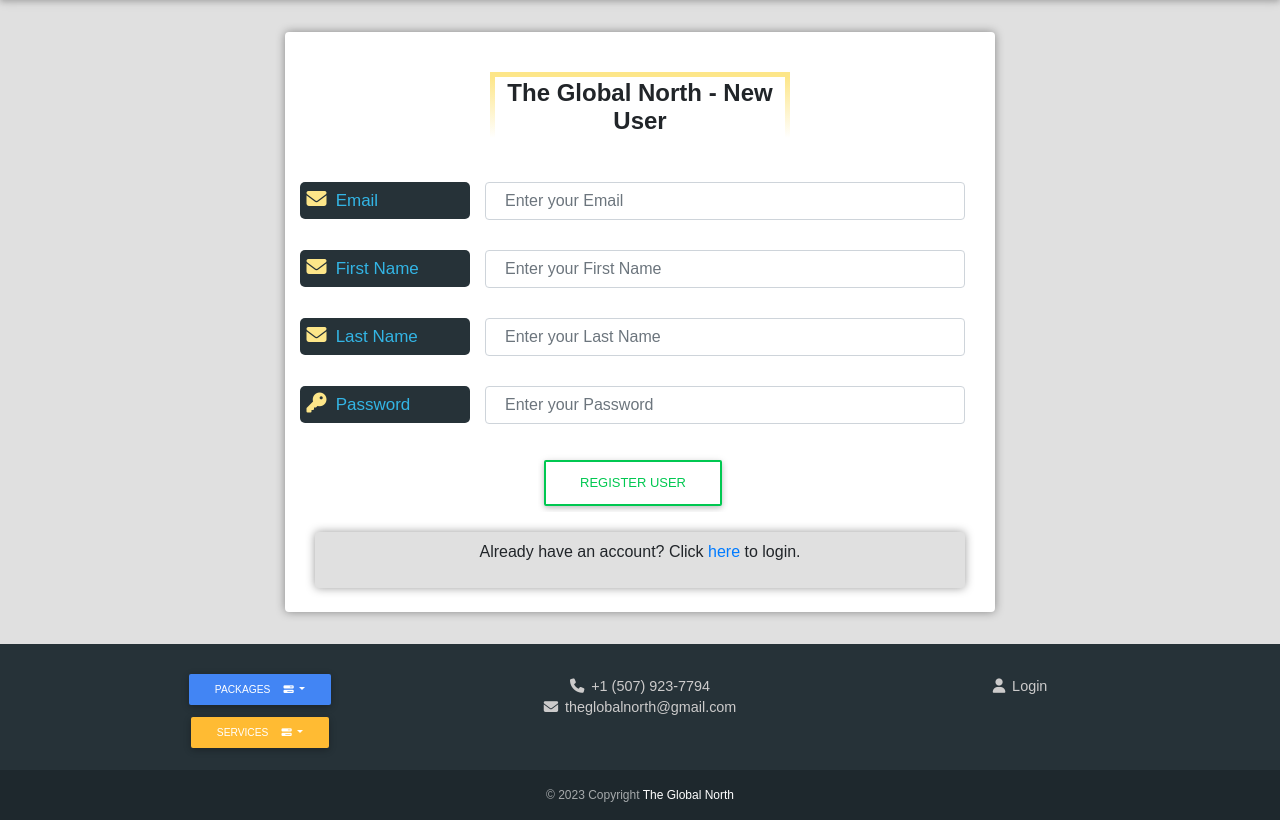
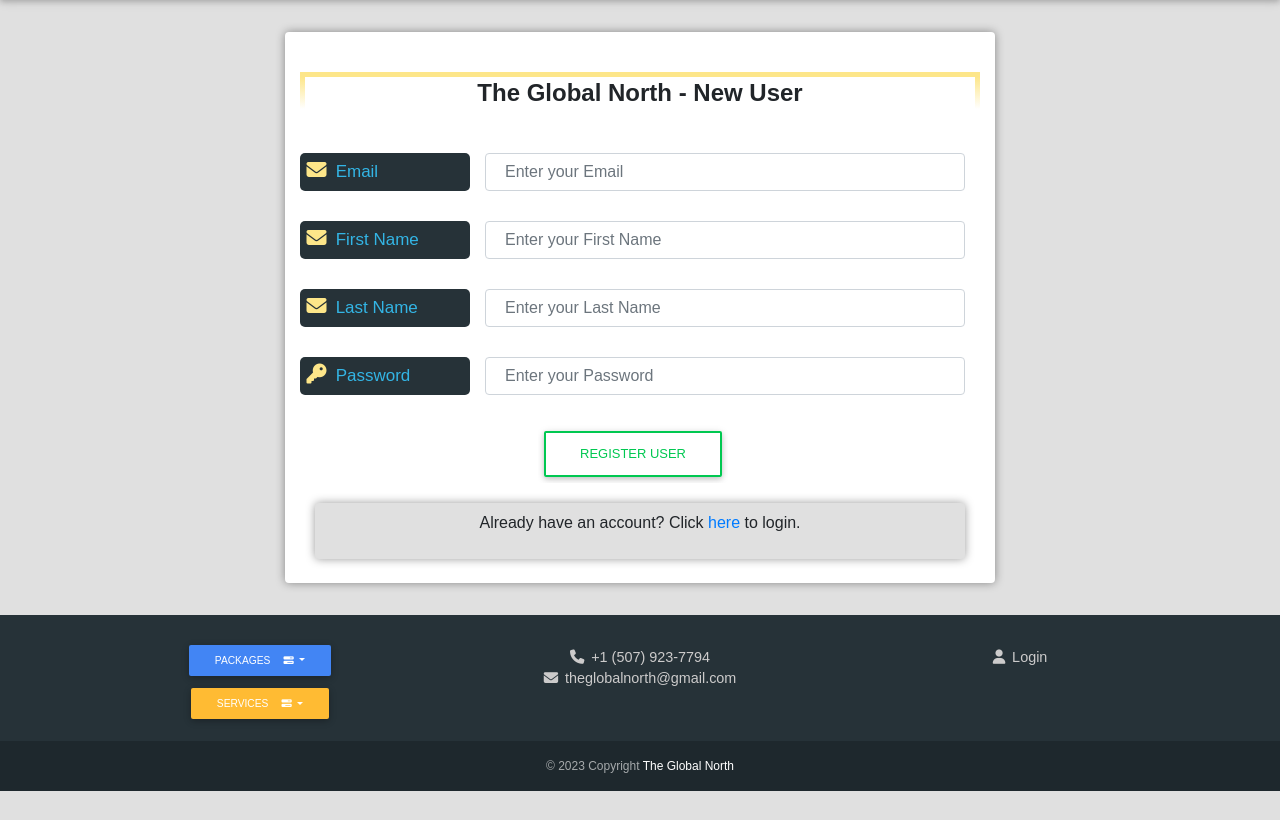
Before and after one commit to kevinopix/GlobalNorth, a Django app: page /accounts/register/ in a window 1280 px wide. Shown: the part 54-874 px from the top of the page. After the commit the page ends 845 px from the top, so only its background shows below. Run offline with Django 4.2, Linux system fonts and the light colour scheme; some libraries are stand-ins or nearby versions; some web fonts are replaced.

Commit message:
Services Edited

```diff
--- a/static/css/style.css
+++ b/static/css/style.css
@@ -788,3 +788,12 @@ ul .bullets:before {
 .banner-main .carousel-caption h1 {
     margin-top: auto;
 }
+
+.bullets{
+    text-align: left;
+}
+.titleborder {
+    width: auto;
+    padding-left: 0.5em;
+    padding-right: 0.5em;
+}
```
